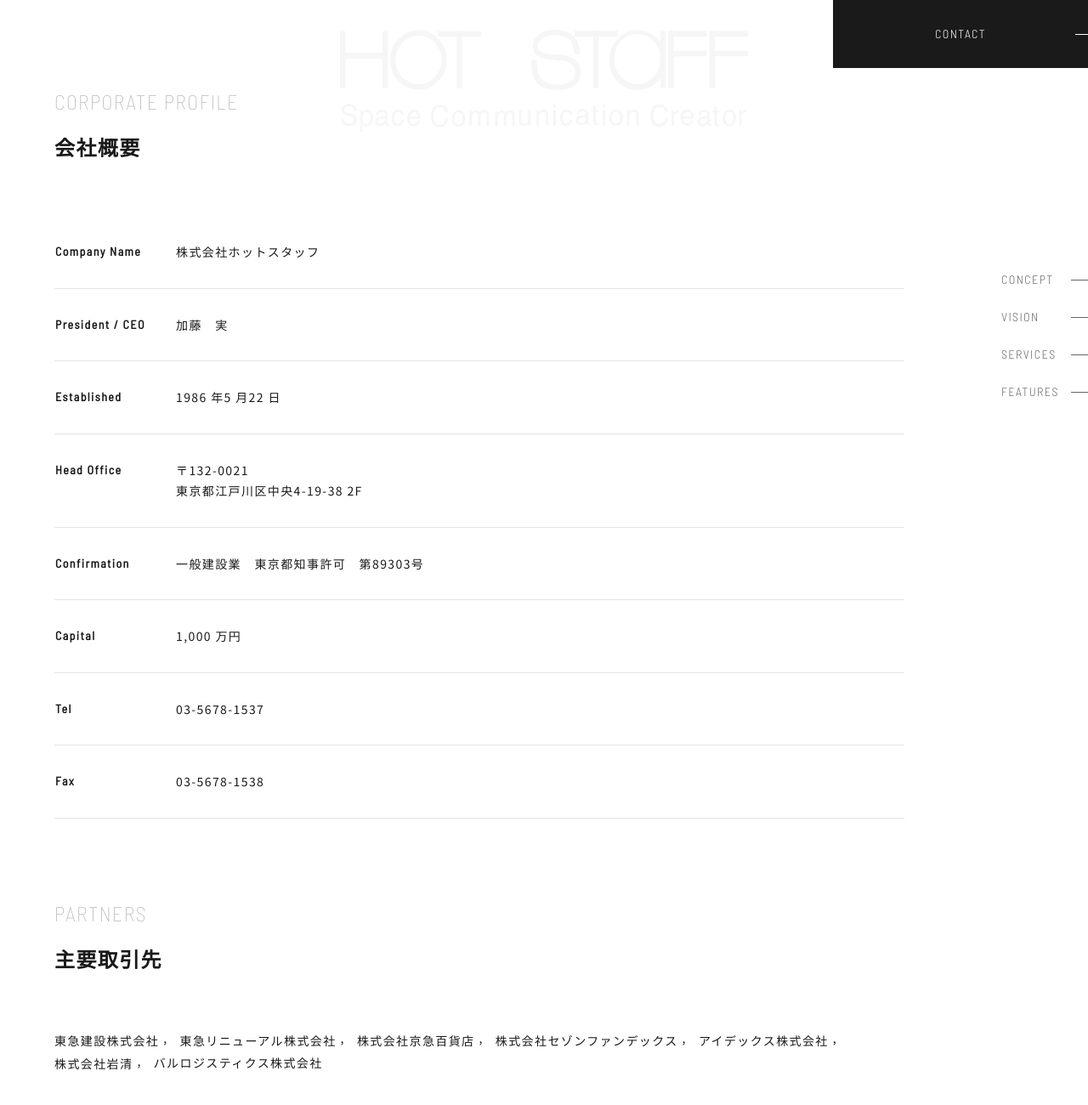
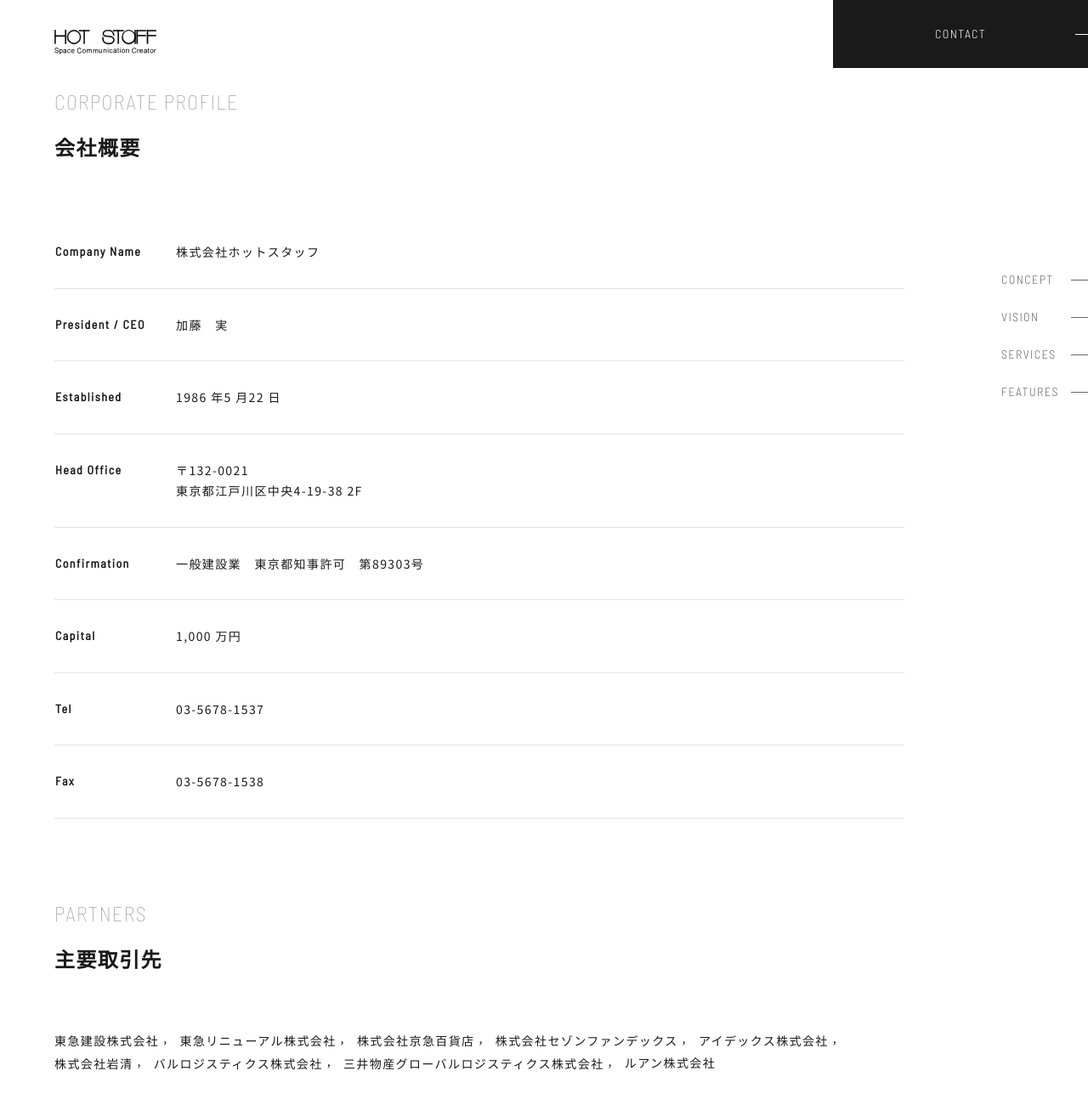
Before and after one commit to satohmsys/HOTsTUFF, a website built with webpack: page dev/src/ejs/about.ejs in a window 1280 px wide. Shown: the top 1300 px of the page at 85% size. Built offline with nearby package versions, Linux system fonts and the light colour scheme.

Commit message:
追加修正：ロゴ位置、記載漏れ

```diff
--- a/dev/src/ejs/_include/contact.ejs
+++ b/dev/src/ejs/_include/contact.ejs
@@ -2,7 +2,7 @@
     <div class="wrap">
         <div class="contactHere">
             <div class="contactHere__text">
-                <div class="button"><a href="mailto:info@example.com?subject=サイトからのお問い合わせ&amp;body=【お名前】【折返しご連絡先】【お問い合わせ内容】">CONTACT US</a></div>
+              <div class="button"><a href="mailto:info@hot-staff.co.jp?subject=サイトからのお問い合わせ&amp;body=【お名前】【折返しご連絡先】【お問い合わせ内容】">CONTACT US</a></div>
                 <p><span class="fade"><span class="fade__element">お気軽にお問い合わせください。</span></span></p>
             </div>
             <div class="contactHere__bg">
--- a/dev/src/ejs/about.ejs
+++ b/dev/src/ejs/about.ejs
@@ -65,7 +65,7 @@
                     </header>
                     <div class="section__content">
                       <ul class="partners">
-                        <% var $partners = new Array('東急建設株式会社','東急リニューアル株式会社','株式会社京急百貨店','株式会社セゾンファンデックス','アイデックス株式会社','株式会社岩清','バルロジスティクス株式会社'); %>
+<% var $partners = new Array('東急建設株式会社','東急リニューアル株式会社','株式会社京急百貨店','株式会社セゾンファンデックス','アイデックス株式会社','株式会社岩清','バルロジスティクス株式会社','三井物産グローバルロジスティクス株式会社','ルアン株式会社'); %>
                         <% $partners.forEach( function( e ){ %><li><%- e %></li><% }) %>
                       </ul>
                     </div>
--- a/dev/src/scss/_colors.scss
+++ b/dev/src/scss/_colors.scss
@@ -11,6 +11,7 @@
 
 $navy :#1a2e45;
 $red: #910000;
+$gray: #999;
 $gray_lighten: #b1b1b1;
 
 ////base settings
--- a/dev/src/scss/_modules.scss
+++ b/dev/src/scss/_modules.scss
@@ -83,19 +83,15 @@ body{
 
 	&__logo{
 		line-height: 1;
-		margin-left: auto;
+		// margin-left: auto;
 		margin-right: auto;
 
 
-    img{
-      transition: transform 0.6s ease-in-out 0s,
-                  opacity 0.6s linear 0s;
-      transform-origin: center top;
-      @include mq( 1024,min ){
-        transform: scale(4);
-        opacity: 0.035;
-      }
-    }
+    // img{
+    //   transition: transform 0.6s ease-in-out 0s,
+    //               opacity 0.6s linear 0s;
+    //   transform-origin: center top;
+    // }
 
 		@include mq( tab ){
 			margin-left: 0;
@@ -113,16 +109,16 @@ body{
 		}
 	}
 
-  @at-root .-is-ci-appear{
-    .siteHeader__logo img{
-      transition: transform 0.6s ease-in-out 0s,
-      opacity 0.15s linear 0s;
-      transform: scale(4);
-      // transition-delay: 1.5s;
-      opacity: 0.035;
-      mix-blend-mode: multiply;
-    }
-  }
+  // @at-root .-is-ci-appear{
+  //   .siteHeader__logo img{
+  //     transition: transform 0.6s ease-in-out 0s,
+  //     opacity 0.15s linear 0s;
+  //     transform: scale(4);
+  //     // transition-delay: 1.5s;
+  //     opacity: 0.035;
+  //     mix-blend-mode: multiply;
+  //   }
+  // }
 }
 
 
--- a/dev/src/scss/_style-top.scss
+++ b/dev/src/scss/_style-top.scss
@@ -76,7 +76,7 @@
         &__en{
             margin-bottom: 20px;
             line-height: 1;
-            color: $gray_lighten;
+            color: $gray;
             font-weight: 200;
             font-size: $fontsize_index_m;
             font-family: $fontFamily_en;
```
Also changed, not shown: dist/about.html, dist/assets/css/style.css, dist/assets/js/main.js, dist/index.html.
